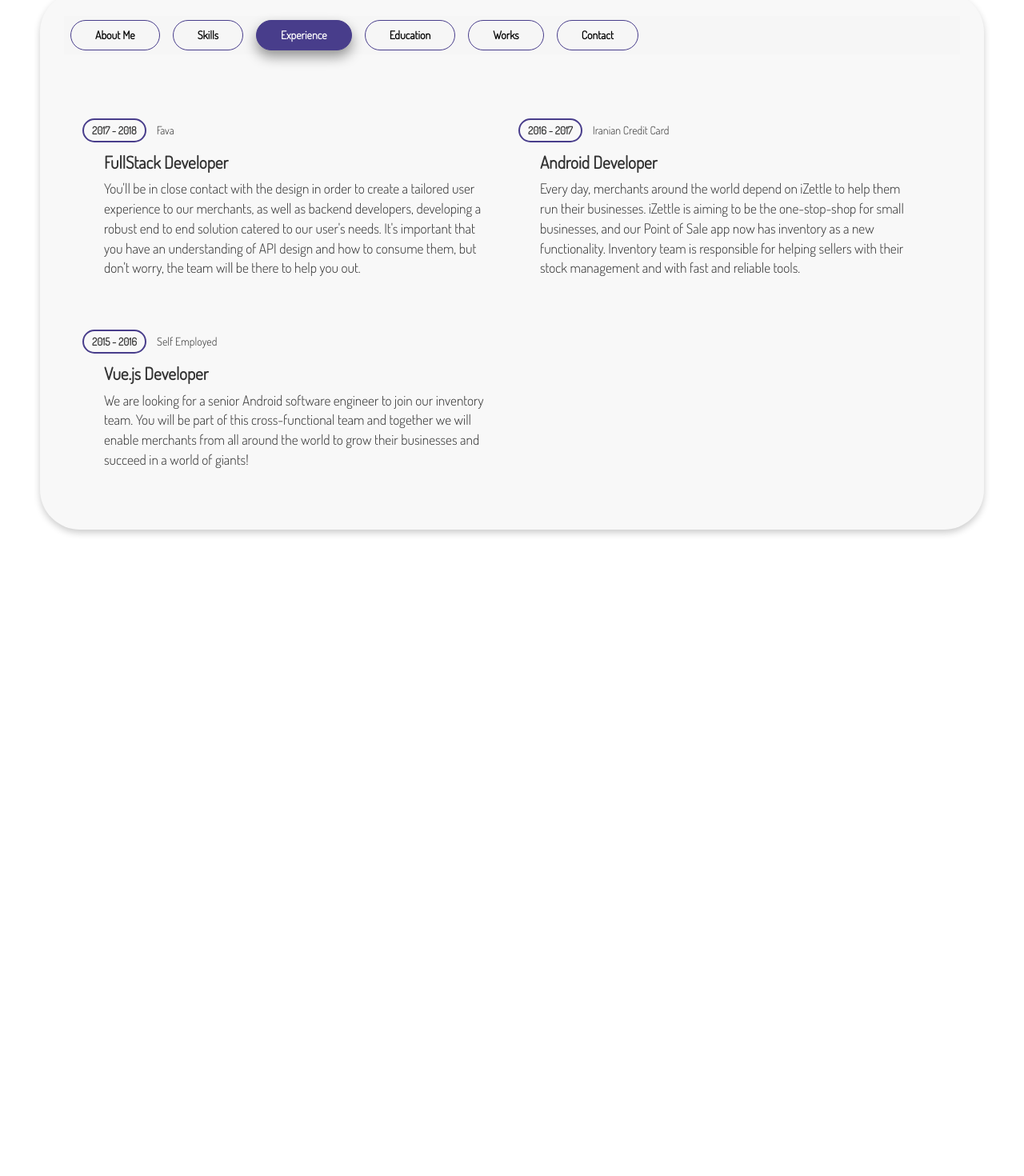
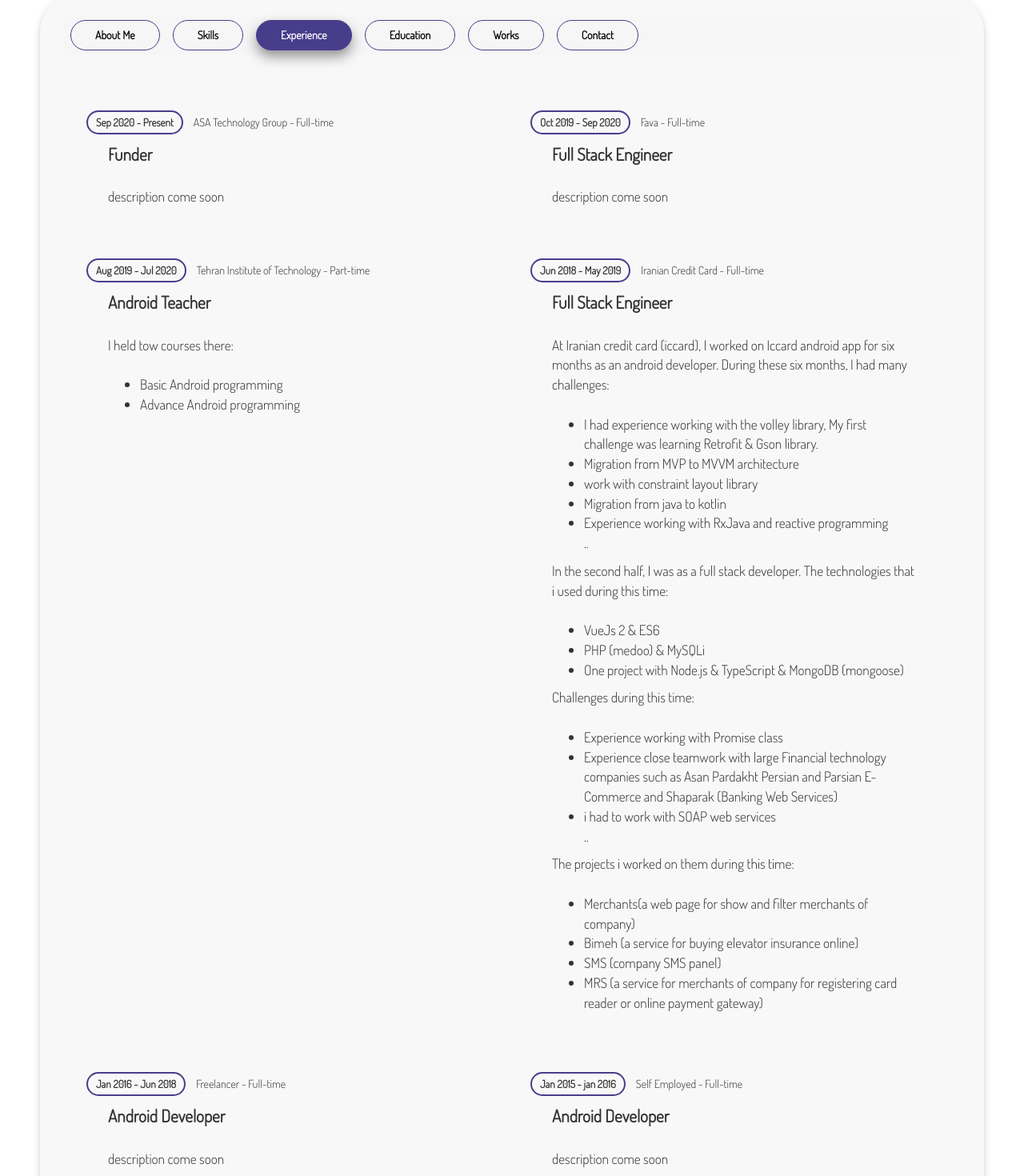
Before and after one commit to hamidkeyhani/mycv, a Vue app: page /experience in a window 1280 px wide. Shown: the part 60-1530 px from the top of the page at 80% size. Before the commit the page ends 850 px from the top, so only its background shows below. Built offline with nearby package versions, Linux system fonts and the light colour scheme.

Commit message:
experience & education page bug fixed and content of them items changed

```diff
--- a/src/components/contact/Contact.html
+++ b/src/components/contact/Contact.html
@@ -99,16 +99,6 @@
         <br>
         <br>
 
-        <div class="my-social"  @click="onSocialClick(socialLinks[9])">
-            <img width="48" src="../../assets/img/instagram.svg" alt="">
-            <span>
-                {{ socialLinks[9] }}
-            </span>
-        </div>
-
-        <br>
-        <br>
-
     </div>
 
 </div>
--- a/src/components/education/Education.css
+++ b/src/components/education/Education.css
@@ -1,3 +1,10 @@
 .my-panel{
-    margin: 30px;
+    margin: 20px;
 }
+.description {
+    text-align: start;
+    padding: 5px 5px;
+    margin-left: 30px;
+    margin-right: 30px;
+    font-size: 13pt;
+}
--- a/src/components/education/Education.html
+++ b/src/components/education/Education.html
@@ -1,11 +1,17 @@
 <div class="my-panel">
-    <div class="row">
+    <div class="col-md-6">
         <ex-edu-item v-for="ex in educations"
                      :year="ex.year"
                      :company="ex.company"
                      :position="ex.position"
-                     :description="ex.description"
                      style="margin-top: 50px">
         </ex-edu-item>
+
+        <br>
+
+        <p class="description">
+            description come soon
+        </p>
     </div>
+
 </div>
--- a/src/components/ex-edu-item/exEduItem.css
+++ b/src/components/ex-edu-item/exEduItem.css
@@ -22,10 +22,3 @@ p {
     margin-left: 30px;
     font-size: 16pt;
 }
-.description {
-    text-align: start;
-    padding: 5px 5px;
-    margin-left: 30px;
-    margin-right: 30px;
-    font-size: 13pt;
-}
--- a/src/components/ex-edu-item/exEduItem.html
+++ b/src/components/ex-edu-item/exEduItem.html
@@ -1,5 +1,4 @@
-<div class="col-md-6">
-    <div class="row title">
+<div class="title">
         <p>
             <span class="year">
                 <b>
@@ -17,12 +16,4 @@
                  {{ position }}
             </b>
         </span>
-
-        <br>
-
-        <p class="description">
-             {{ description }}
-        </p>
-
-    </div>
 </div>
--- a/src/components/ex-edu-item/exEduItem.vue
+++ b/src/components/ex-edu-item/exEduItem.vue
@@ -6,8 +6,7 @@ export default {
   props: {
     year: String,
     company: String,
-    position: String,
-    description: String
+    position: String
   }
 }
 </script>
--- a/src/components/experience/Experience.css
+++ b/src/components/experience/Experience.css
@@ -1,3 +1,10 @@
 .my-panel{
-    margin: 30px;
+    margin: 20px;
 }
+.description {
+    text-align: start;
+    padding: 5px 5px;
+    margin-left: 30px;
+    margin-right: 30px;
+    font-size: 13pt;
+}
--- a/src/components/experience/Experience.html
+++ b/src/components/experience/Experience.html
@@ -1,11 +1,184 @@
 <div class="my-panel">
     <div class="row">
-        <ex-edu-item v-for="ex in experiences"
-                 :year="ex.year"
-                 :company="ex.company"
-                 :position="ex.position"
-                 :description="ex.description"
-                 style="margin-top: 50px">
-        </ex-edu-item>
+
+        <div class="col-md-6">
+
+            <ex-edu-item
+                    :year="experiences[0].year"
+                    :company="experiences[0].company"
+                    :position="experiences[0].position"
+                    style="margin-top: 50px">
+            </ex-edu-item>
+
+            <br>
+
+            <p class="description">
+                description come soon
+            </p>
+        </div>
+
+        <div class="col-md-6">
+
+            <ex-edu-item
+                    :year="experiences[1].year"
+                    :company="experiences[1].company"
+                    :position="experiences[1].position"
+                    style="margin-top: 50px">
+            </ex-edu-item>
+
+            <br>
+
+            <p class="description">
+                description come soon
+            </p>
+        </div>
+
+        <div class="col-md-6">
+
+            <ex-edu-item
+                    :year="experiences[2].year"
+                    :company="experiences[2].company"
+                    :position="experiences[2].position"
+                    style="margin-top: 50px">
+            </ex-edu-item>
+
+            <br>
+
+            <p class="description">
+                I held tow courses there:
+                <br>
+                <br>
+                <ul>
+                    <li>
+                        Basic Android programming
+                    </li>
+                    <li>
+                        Advance Android programming
+                    </li>
+                </ul>
+
+                </p>
+        </div>
+
+        <div class="col-md-6">
+
+            <ex-edu-item
+                    :year="experiences[3].year"
+                    :company="experiences[3].company"
+                    :position="experiences[3].position"
+                    style="margin-top: 50px">
+            </ex-edu-item>
+
+            <br>
+
+            <p class="description">
+                At Iranian credit card (iccard), I worked on Iccard android app for six months as an android developer. During these six months, I had many challenges:
+                <br>
+                <br>
+                <ul>
+                    <li>
+                        I had experience working with the volley library, My first challenge was learning Retrofit & Gson library.
+                    </li>
+                    <li>
+                        Migration from MVP to MVVM architecture
+                    </li>
+                    <li>
+                        work with constraint layout library
+                    </li>
+                    <li>
+                        Migration from java to kotlin
+                    </li>
+                    <li>
+                        Experience working with RxJava and reactive programming
+                    </li>
+                        ..
+                </ul>
+
+                In the second half, I was as a full stack developer.
+                The technologies that i used during this time:
+                <br>
+                <br>
+                <ul>
+                    <li>
+                        VueJs 2 & ES6
+                    </li>
+                    <li>
+                        PHP (medoo) & MySQLi
+                    </li>
+                    <li>
+                        One project with Node.js & TypeScript & MongoDB (mongoose)
+                    </li>
+                </ul>
+                Challenges during this time:
+                <br>
+                <br>
+                <ul>
+                    <li>
+                        Experience working with Promise class
+                    </li>
+                    <li>
+                        Experience close teamwork with large Financial technology companies such as Asan Pardakht Persian and  Parsian E-Commerce and Shaparak (Banking Web Services)
+                    </li>
+                    <li>
+                        i had to work with SOAP web services
+                    </li>
+                        ..
+                </ul>
+
+                The projects i worked on them during this time:
+                <br>
+                <br>
+
+                <ul>
+                    <li>
+                        Merchants(a web page for show and filter merchants of company)
+                    </li>
+                    <li>
+                        Bimeh (a service for buying elevator insurance online)
+                    </li>
+                    <li>
+                        SMS (company SMS panel)
+                    </li>
+                    <li>
+                        MRS (a service for merchants of company for registering card reader or online payment gateway)
+                    </li>
+                </ul>
+
+            </p>
+        </div>
+
+        <div class="col-md-6">
+
+            <ex-edu-item
+                    :year="experiences[4].year"
+                    :company="experiences[4].company"
+                    :position="experiences[4].position"
+                    style="margin-top: 50px">
+            </ex-edu-item>
+
+            <br>
+
+            <p class="description">
+                description come soon
+            </p>
+        </div>
+
+        <div class="col-md-6">
+
+            <ex-edu-item
+                    :year="experiences[5].year"
+                    :company="experiences[5].company"
+                    :position="experiences[5].position"
+                    style="margin-top: 50px">
+            </ex-edu-item>
+
+            <br>
+
+            <p class="description">
+                description come soon
+            </p>
+        </div>
+
     </div>
+
 </div>
--- a/src/components/experience/Experience.vue
+++ b/src/components/experience/Experience.vue
@@ -8,22 +8,34 @@ name: "Experience",
     return {
       experiences: [
         {
-          year: "2017 - 2018",
-          company: "Fava",
-          position: "FullStack Developer",
-          description: "You'll be in close contact with the design in order to create a tailored user experience to our merchants, as well as backend developers, developing a robust end to end solution catered to our user's needs. It's important that you have an understanding of API design and how to consume them, but don't worry, the team will be there to help you out."
+          year: "Sep 2020 - Present",
+          company: "ASA Technology Group - Full-time",
+          position: "Funder"
         },
         {
-          year: "2016 - 2017",
-          company: "Iranian Credit Card",
-          position: "Android Developer",
-          description: "Every day, merchants around the world depend on iZettle to help them run their businesses. iZettle is aiming to be the one-stop-shop for small businesses, and our Point of Sale app now has inventory as a new functionality. Inventory team is responsible for helping sellers with their stock management and with fast and reliable tools."
+          year: "Oct 2019 - Sep 2020",
+          company: "Fava - Full-time",
+          position: "Full Stack Engineer"
         },
         {
-          year: "2015 - 2016",
-          company: "Self Employed",
-          position: "Vue.js Developer",
-          description: "We are looking for a senior Android software engineer to join our inventory team. You will be part of this cross-functional team and together we will enable merchants from all around the world to grow their businesses and succeed in a world of giants!"
+          year: "Aug 2019 - Jul 2020",
+          company: "Tehran Institute of Technology - Part-time",
+          position: "Android Teacher"
+        },
+        {
+          year: "Jun 2018 - May 2019",
+          company: "Iranian Credit Card - Full-time",
+          position: "Full Stack Engineer"
+        },
+        {
+          year: "Jan 2016 - Jun 2018",
+          company: "Freelancer - Full-time",
+          position: "Android Developer"
+        },
+        {
+          year: "Jan 2015 - jan 2016",
+          company: "Self Employed - Full-time",
+          position: "Android Developer"
         }
       ]
     }
--- a/src/components/works/Works.html
+++ b/src/components/works/Works.html
@@ -1,8 +1,4 @@
 <div class="my-panel">
-
-    <h1 class="my-title">
-        Android
-    </h1>
 
     <div class="android-box row">
         <div class="card"  v-for="item in works">
```
